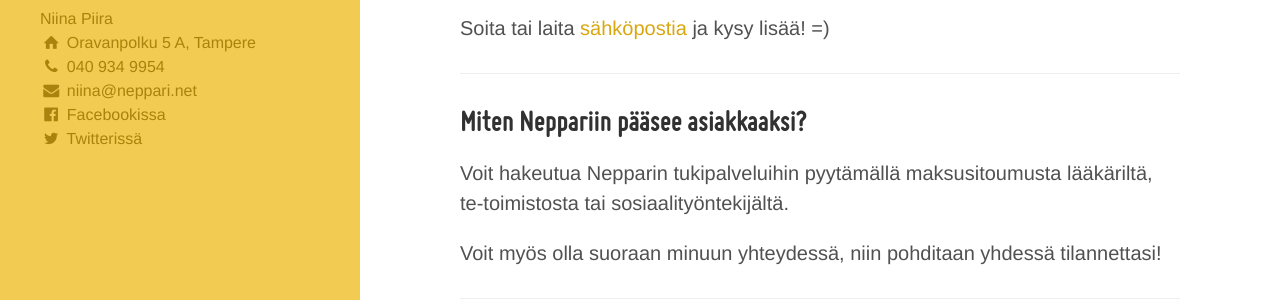
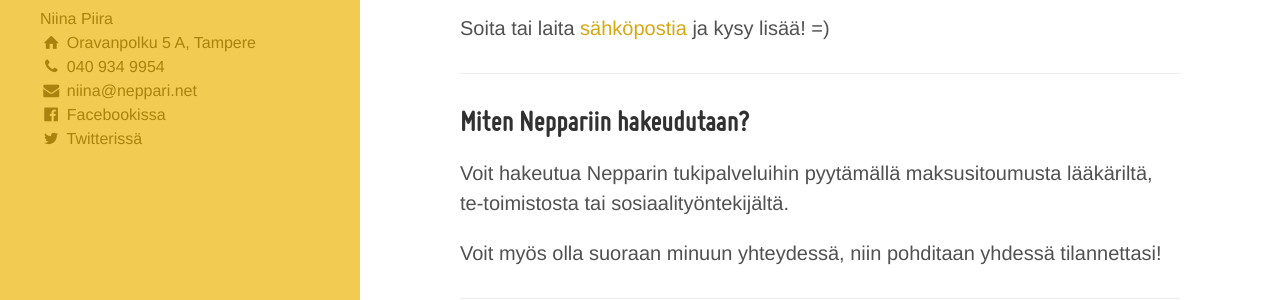
Before and after one commit to niinapiira/neppari.net, a Jekyll site: the page built from index.md, in a window 1280 px wide and 900 px high, scrolled down 374 px. Shown: the part 155-455 px from the top of the window. Built offline with Jekyll 4.4.1, drawn with Linux system fonts in a browser that asks for light colours.

Commit message:
Updated index.md

```diff
--- a/index.md
+++ b/index.md
@@ -28,7 +28,7 @@ Soita tai laita [sähköpostia](/ota yhteyttä) ja kysy lisää! =)
 
 ___
 
-## Miten Neppariin pääsee asiakkaaksi?
+## Miten Neppariin hakeudutaan?
 
 Voit hakeutua Nepparin tukipalveluihin pyytämällä maksusitoumusta lääkäriltä, te-toimistosta tai sosiaalityöntekijältä.
 
```
